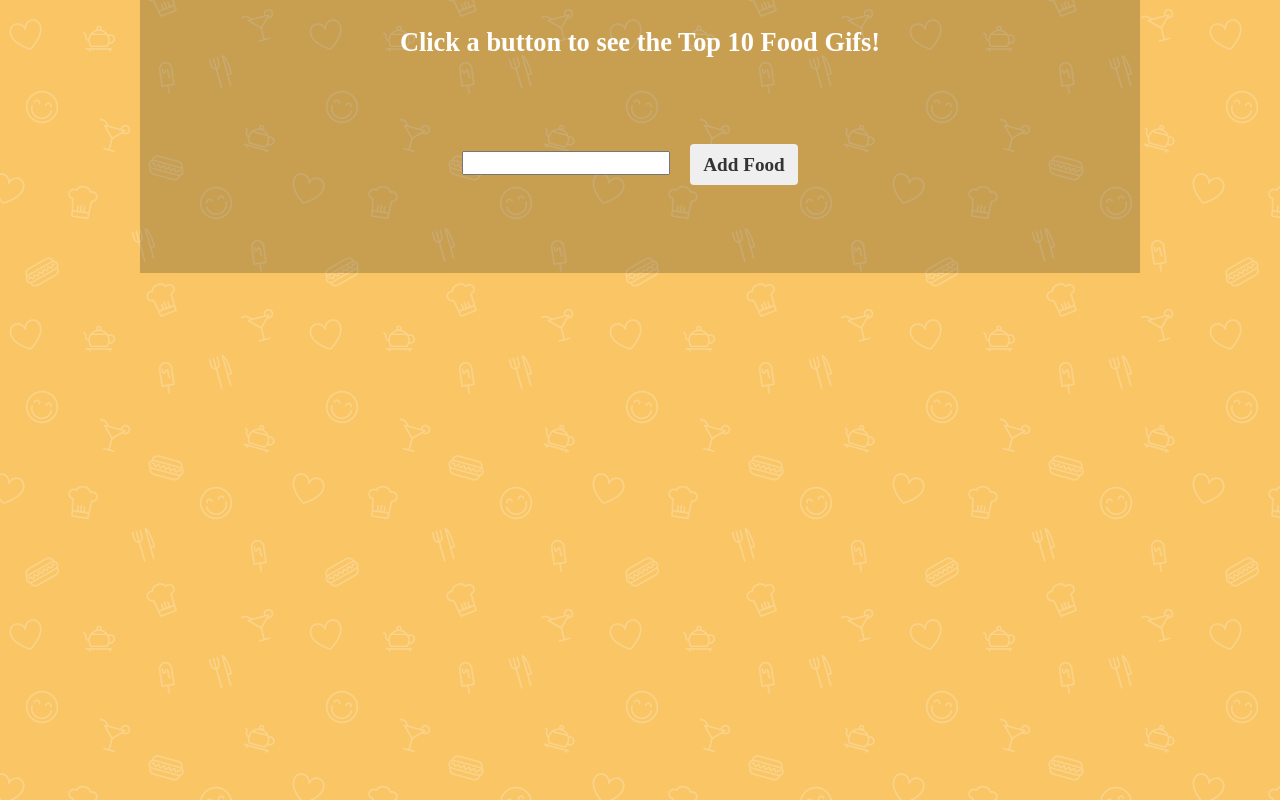
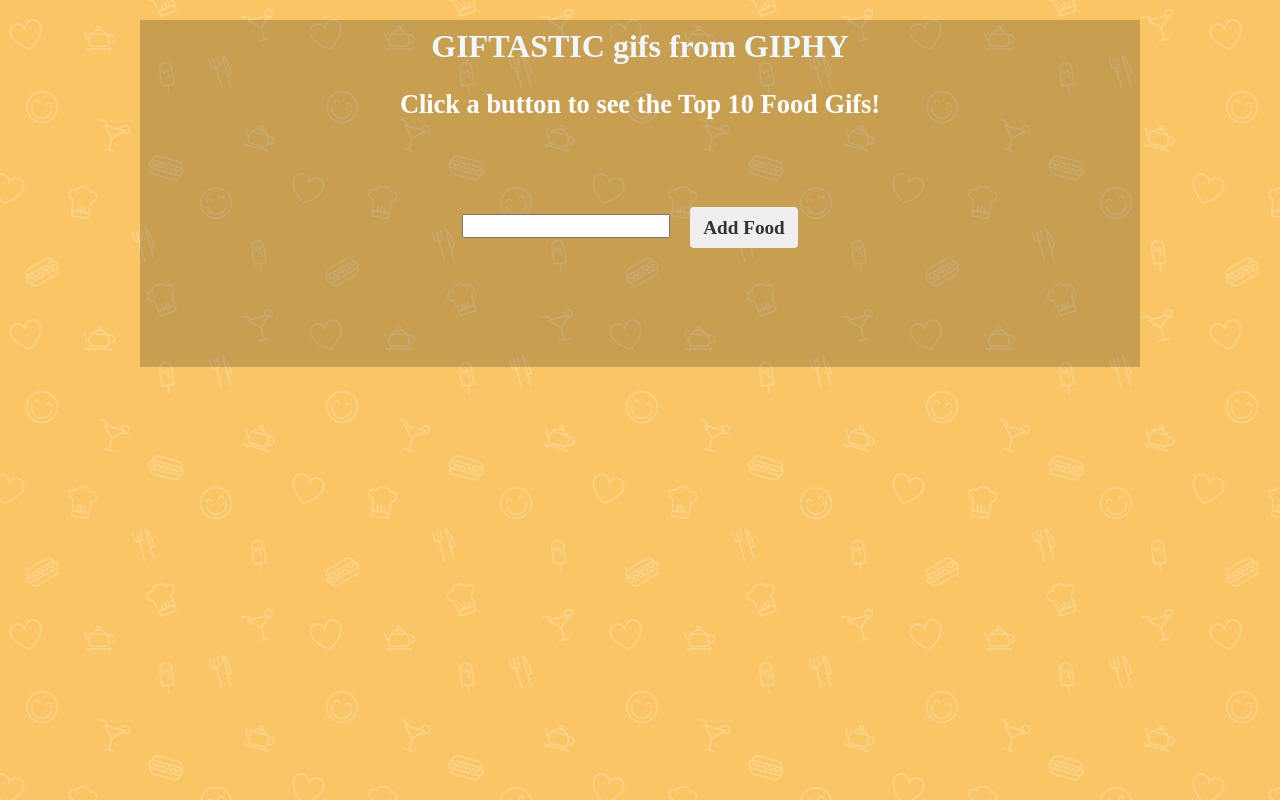
Before and after one commit to Zuprocj/GifTastic, a plain HTML site: page index.html in a window 1280 px wide. Drawn offline with nearby package versions, Linux system fonts and the light colour scheme.

Commit message:
added a title to the webpage added correspinding css propeties

```diff
--- a/assets/css/style.css
+++ b/assets/css/style.css
@@ -1,5 +1,6 @@
 body {
     background: url("../images/food.png");
+    padding: 20px;
   }
   button {
     padding: 0 2%;
@@ -10,10 +11,16 @@
     font-weight: bold;
     color: white;
   }
+  h1 {
+    font-size: 200%;
+    font-weight: bolder;
+    color: aliceblue;
+  }
   .container {
     background-color: rgba(0, 0, 0, 0.2);
     max-width: 1000px;
     width: 100%;
+    padding: 10px;
   }
   .btn {
     margin-top: 3%;
--- a/index.html
+++ b/index.html
@@ -11,6 +11,7 @@
 </head>
 <body>
     <div class="container">
+        <div class="row text-center"><h1>GIFTASTIC gifs from GIPHY</h1></div>
         <div class="row text-center guide"><h4>Click a button to see the Top 10 Food Gifs!</h4></div>
         <div class="row text-center tag-row" id="topics"></div>
         <div class="row text-center category-row">
```
